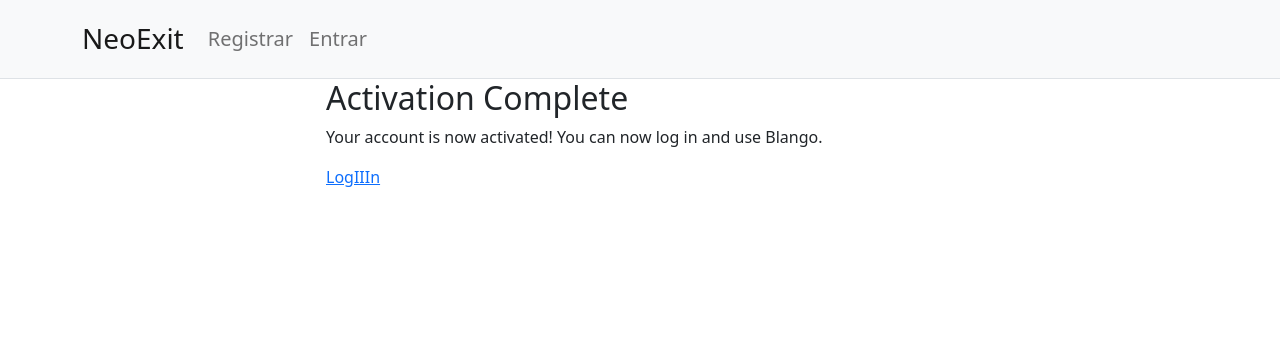
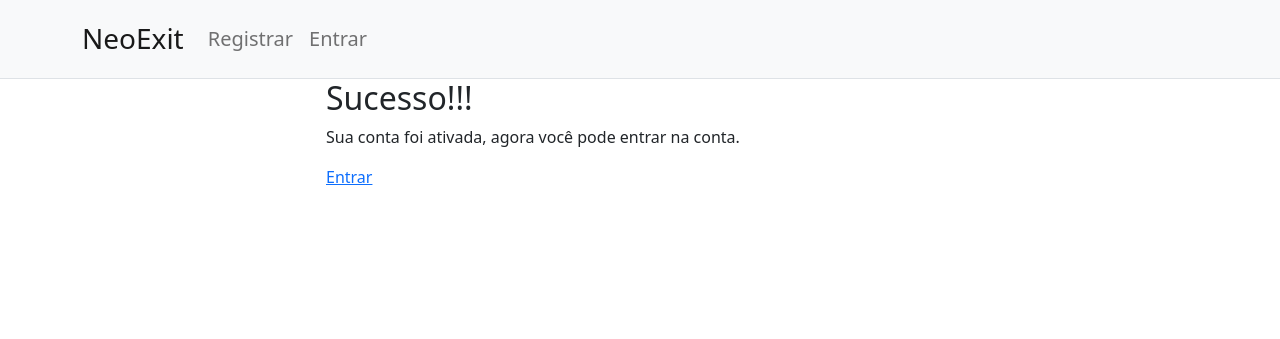
Before and after one commit to diegobers/django-rest-neoexit, a Django app: template neoexit_auth/templates/django_registration/activation_complete.html in a window 1280 px wide. Shown: the top 339 px of the page. Run offline with Django 3.2, Linux system fonts and the light colour scheme; the template is opened without the code that fills it, so the values that code supplies are empty; parts of the project's set-up code (start-up, migrations or seed data) failed here and were passed over; some libraries are stand-ins or nearby versions.

Commit message:
update registration email content

```diff
--- a/neoexit_auth/templates/django_registration/activation_complete.html
+++ b/neoexit_auth/templates/django_registration/activation_complete.html
@@ -1,13 +1,13 @@
 {% extends "base.html" %}
 {% load crispy_forms_tags oferta_extras %}
-{% block title %}Activation Complete{% endblock %}
+{% block title %}Ativação Completa!{% endblock %}
 
 {% block content %}
 {% row "justify-content-center" %}
     {% col "col-md-6" %}
-        <h2>Activation Complete</h2>
-        <p>Your account is now activated! You can now log in and use Blango.</p>
-        <p><a href="{% url 'login' %}">LogIIIn</a></p>
+        <h2>Sucesso!!!</h2>
+        <p>Sua conta foi ativada, agora você pode entrar na conta.</p>
+        <p><a href="{% url 'login' %}">Entrar</a></p>
     {% endcol %}
 {% endrow %}
 {% endblock %}
--- a/neoexit_auth/templates/django_registration/activation_email_subject.txt
+++ b/neoexit_auth/templates/django_registration/activation_email_subject.txt
@@ -1 +1 @@
-Activate your Blango account! You have {{ expiration_days }} days!
+Ative sua conta! Vocẽ tem até {{ expiration_days }} dias!!!
--- a/neoexit_auth/templates/django_registration/activation_failed.html
+++ b/neoexit_auth/templates/django_registration/activation_failed.html
@@ -1,12 +1,12 @@
 {% extends "base.html" %}
 {% load crispy_forms_tags oferta_extras %}
-{% block title %}Activation Failed{% endblock %}
+{% block title %}Falhou{% endblock %}
 
 {% block content %}
 {% row "justify-content-center" %}
     {% col "col-md-6" %}
-        <h2>Activation Failed</h2>
-        <p>Sorry, we couldn't activate your account.</p>
+        <h2>Ativação falhou!</h2>
+        <p>Desculpe, não foi possível ativar.</p>
         <p>{{ activation_error.message }}</p>
     {% endcol %}
 {% endrow %}
--- a/neoexit_auth/templates/django_registration/registration_closed.html
+++ b/neoexit_auth/templates/django_registration/registration_closed.html
@@ -1,11 +1,11 @@
 {% extends "base.html" %}
 {% load crispy_forms_tags oferta_extras %}
-{% block title %}Registration Closed{% endblock %}
+{% block title %}Expirou{% endblock %}
 
 {% block content %}
 {% row "justify-content-center" %}
     {% col "col-md-6" %}
-        <h2>Registration is currently closed</h2>
+        <h2>Tempo de ativação de conta expirou!</h2>
     {% endcol %}
 {% endrow %}
 {% endblock %}
--- a/neoexit_auth/templates/django_registration/registration_complete.html
+++ b/neoexit_auth/templates/django_registration/registration_complete.html
@@ -1,12 +1,12 @@
 {% extends "base.html" %}
 {% load crispy_forms_tags oferta_extras %}
-{% block title %}Sucesso!{% endblock %}
+{% block title %}Sucesso{% endblock %}
 
 {% block content %}
 {% row "justify-content-center" %}
     {% col "col-md-6" %}
-        <h2>Your registration was successful</h2>
-        <p>Check your email to validate your account.</p>
+        <h2>Cadastro realizado com sucesso!!</h2>
+        <p>Verifique seu e-mail para ativação de sua conta.</p>
     {% endcol %}
 {% endrow %}
 {% endblock %}
```
Also changed, not shown: neoexit_auth/templates/django_registration/activation_email_body.txt (+4 -5 lines).
